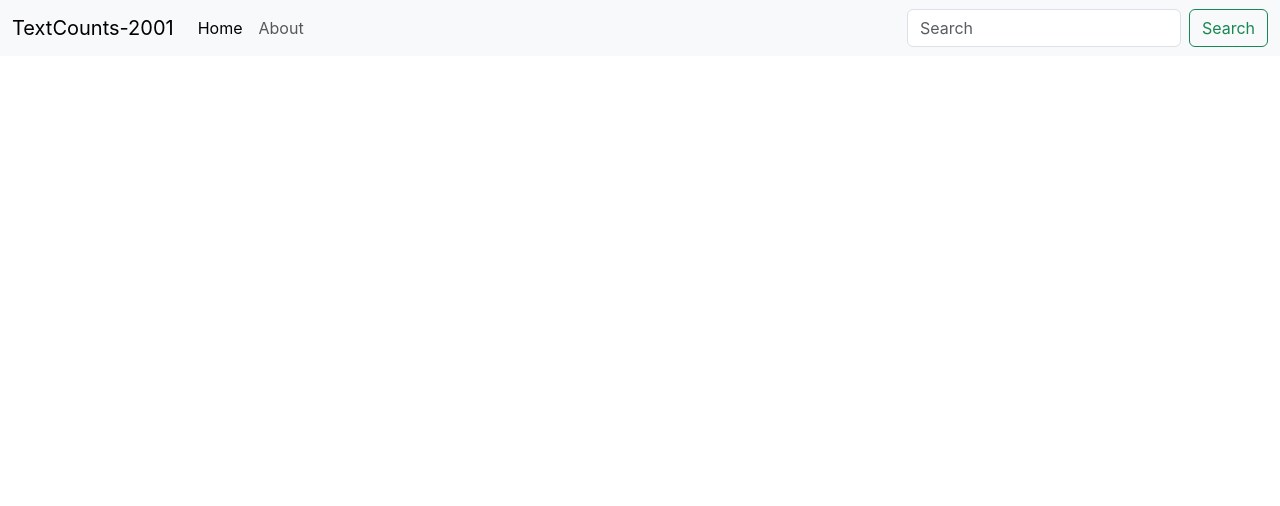
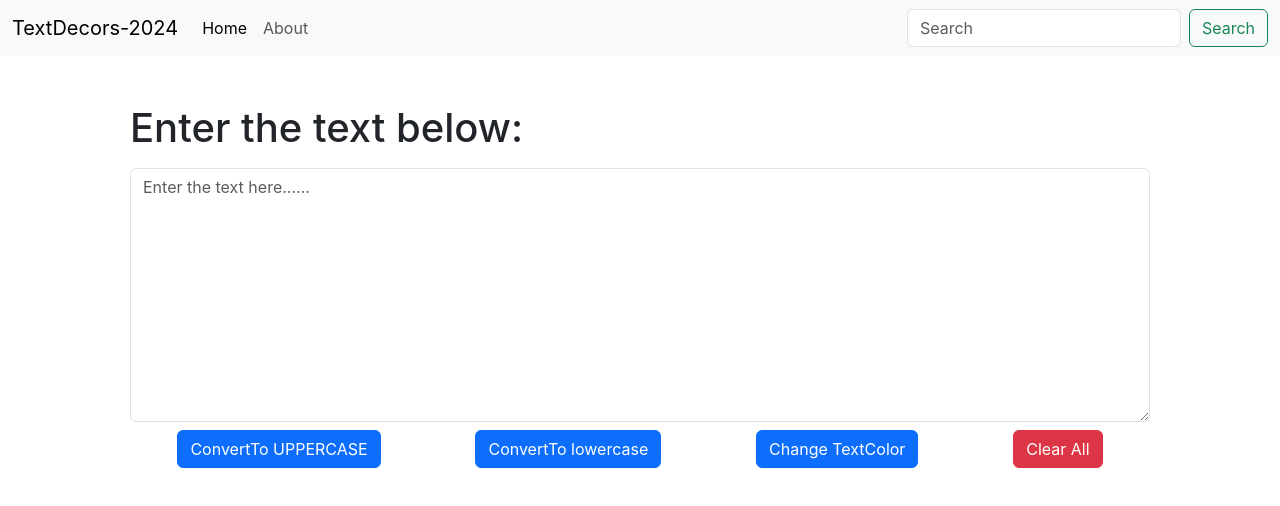
Before and after one commit to sudip22-p/react-learn-second, a React (Create React App) app: page / in a window 1280 px wide. Shown: the top 506 px of the page. Built offline with nearby package versions, Linux system fonts and the light colour scheme.

Commit message:
usecase hook,event listeners & content manipulatns

```diff
--- a/src/App.css
+++ b/src/App.css
@@ -36,3 +36,10 @@
     transform: rotate(360deg);
   }
 }
+/*new ones*/
+.flexbox_row_align{
+  display: flex;
+  flex-direction: row;
+  align-items: center;
+  justify-content: space-around;
+}
--- a/src/App.js
+++ b/src/App.js
@@ -1,5 +1,6 @@
 // import logo from './logo.svg';
 import './App.css';
+import FillForm from './components/FillForm';
 import Navbar from './components/Navbar';
 
 // let xyz="i have a";
@@ -37,7 +38,10 @@ function App() {
         <h1>{xyz} CAR</h1>
         <p>Lorem ipsum dolor, sit amet consectetur adipisicing elit. Odit unde cumque delectus nulla deleniti adipisci fugit distinctio exercitationem, cum doloribus labore magnam laborum non commodi dignissimos sapiente eum repellendus maxime repellat blanditiis.</p>
       </div> */}
-    <Navbar title="TextCounts-2001"/>
+    <Navbar title="TextDecors-2024"/>
+    <div className="container">
+    <FillForm heading="Enter the text below:"/>
+    </div>
     </>
   );
 }
--- /dev/null
+++ b/src/components/FillForm.js
@@ -0,0 +1,53 @@
+import React, { useState } from 'react'
+export default function FillForm(props) {
+  const generateRandomColor = () => {
+    const letters = '0123456789ABCDEF';
+    let color = '#';
+    for (let i = 0; i < 6; i++) {
+      color += letters[Math.floor(Math.random() * 16)];
+    }
+    return color;
+  };
+  const colors = Array.from({ length: 100 }, generateRandomColor);
+  const handleUpClick = ()=>{
+    setText(text.toUpperCase());
+  }
+
+
+  const handleLowClick=()=>{
+    setText(text.toLowerCase());
+  }
+
+
+  const handleColorChangeClick=()=>{
+    let randomNumber = Math.floor(Math.random() * 100);
+    let selectedColor=colors[randomNumber];
+    setTextareaColor(selectedColor);
+  }
+
+  const handleClearAllClick=()=>{
+    setText("");
+  }
+
+  const handleOnChange=(event)=>{
+    setText(event.target.value);
+  }
+
+  const [text,setText]=useState("");
+  const [textareaColor, setTextareaColor] = useState('black');
+
+  return (
+    <div>
+        <div className="mb-3 p-5">
+            <h1><label htmlFor="text_input_field" className="form-label">{props.heading}</label></h1>
+            <textarea style={{ color: textareaColor}} placeholder='Enter the text here......' onChange={handleOnChange} className="form-control" value={text} id="text_input_field" rows="10"></textarea>
+            <div className="flexbox_row_align">
+              <button onClick={handleUpClick} className={`btn btn-primary m-2`}>ConvertTo UPPERCASE</button>
+              <button onClick={handleLowClick} className={`btn btn-primary m-2`}>ConvertTo lowercase</button>
+              <button onClick={handleColorChangeClick} className={`btn btn-primary m-2`}>Change TextColor</button>
+              <button onClick={handleClearAllClick}className={`btn btn-danger m-2`}>Clear All</button>
+            </div>
+        </div>
+    </div>
+  )
+}
```
